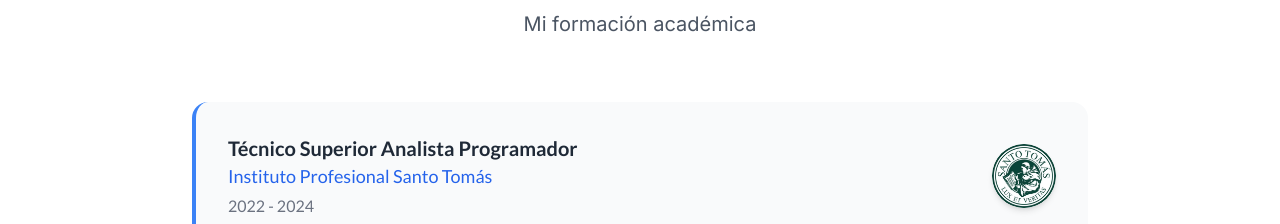
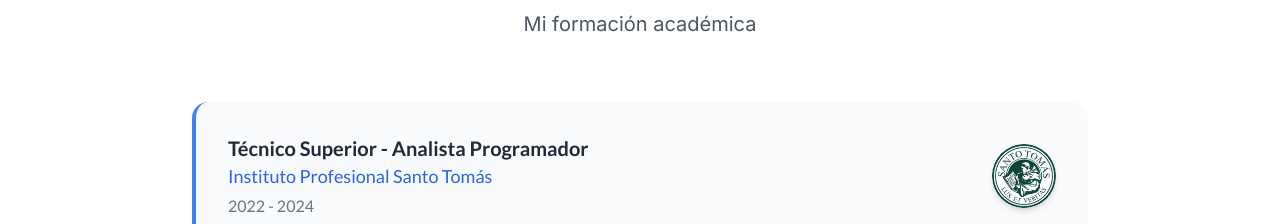
Before and after one commit to Anbs12/Portafolio-android-anubis, a React (Vite) app in the folder mi-portfolio/: page / in a window 1280 px wide. Shown: the part 6720-6944 px from the top of the page. Built offline with nearby package versions, Linux system fonts and the light colour scheme.

Commit message:
correccion ortografica en ingles item educacion

```diff
--- a/mi-portfolio/src/data/portfolioDataEn.tsx
+++ b/mi-portfolio/src/data/portfolioDataEn.tsx
@@ -235,7 +235,7 @@ export const portfolioDataEn: PortfolioDataType = {
     educationItems: [
         {
             institucion: "Professional Institute of Santo Tomás",
-            titulo: "Associate Degree in Analyst Programmer",
+            titulo: "Associate Degree - Programmer Analyst",
             periodo: "2022 - 2024",
             descripcion: "Comprehensive training in software development, databases, networking and project management.",
             logo: Logo_UST
--- a/mi-portfolio/src/data/portfolioDataEs.tsx
+++ b/mi-portfolio/src/data/portfolioDataEs.tsx
@@ -237,7 +237,7 @@ export const portfolioDataEs: PortfolioDataType = {
   educationItems: [
     {
       institucion: "Instituto Profesional Santo Tomás",
-      titulo: "Técnico Superior Analista Programador",
+      titulo: "Técnico Superior - Analista Programador",
       periodo: "2022 - 2024",
       descripcion: "Formación integral en desarrollo de software, bases de datos, redes y gestión de proyectos.",
       logo: Logo_UST
```
